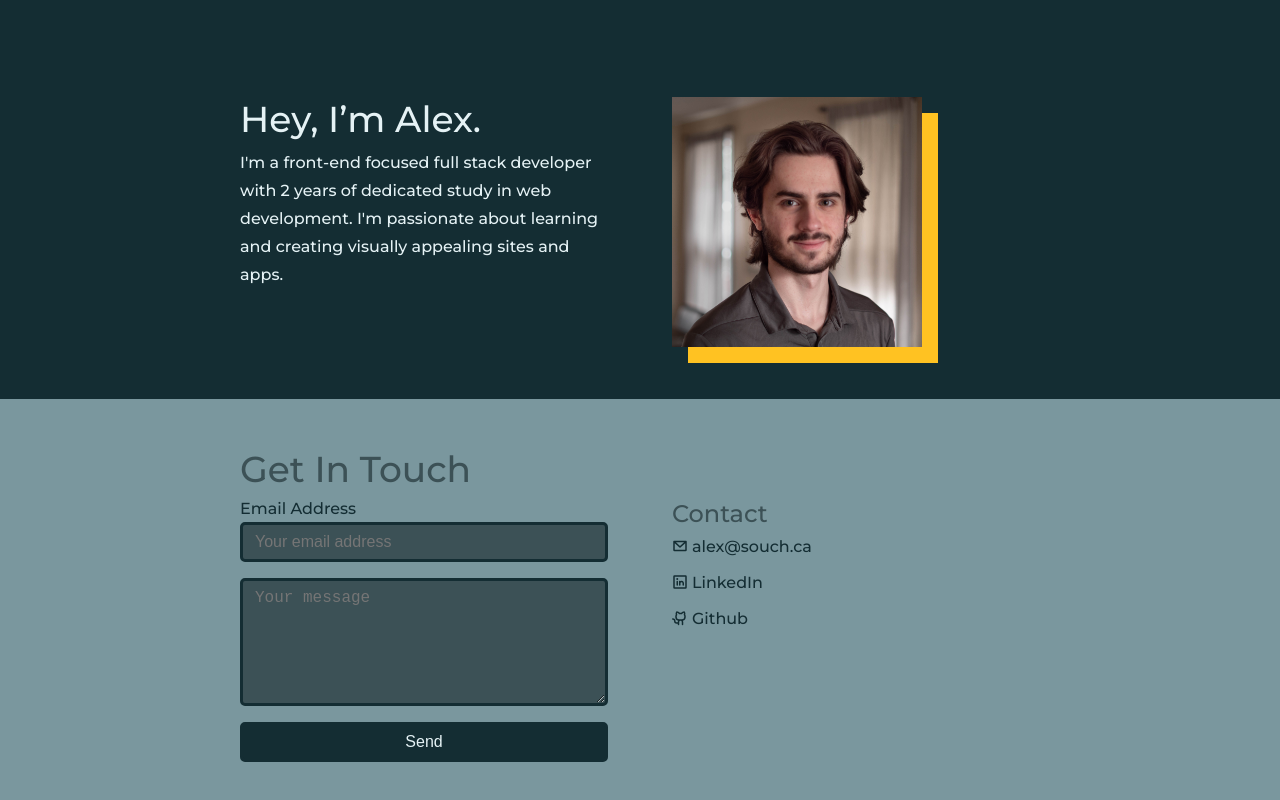
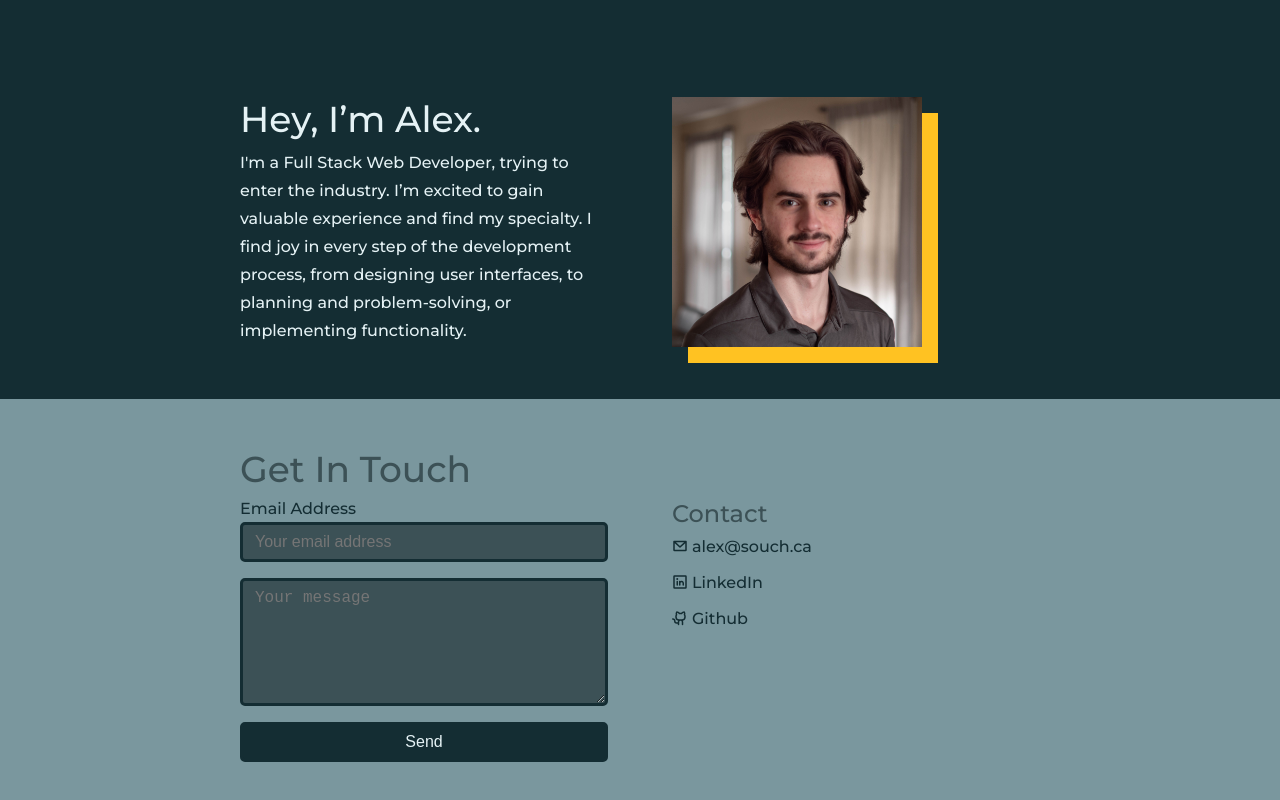
Before and after one commit to aSouchereau/dev.souch.ca, a Next.js app: page / in a window 1280 px wide. Shown: the part 1978-2778 px from the top of the page. Built offline with nearby package versions, Linux system fonts and the light colour scheme; a web font is replaced by a local one.

Commit message:
Updated about me section

```diff
--- a/components/AboutSectionComponent.tsx
+++ b/components/AboutSectionComponent.tsx
@@ -4,7 +4,7 @@ export default function AboutSection() {
     return <section id='about'>
         <div className='about-item intro-paragraph'>
             <h2 className='light'>Hey, I’m Alex. </h2>
-            <p className='light'>I'm a front-end focused full stack developer with 2 years of dedicated study in web development. I'm passionate about learning and creating visually appealing sites and apps.</p>
+            <p className='light'>I'm a Full Stack Web Developer, trying to enter the industry. I’m excited to gain valuable experience and find my specialty. I find joy in every step of the development process, from designing user interfaces, to planning and problem-solving, or implementing functionality.</p>
         </div>
         <div className='about-item image-wrapper'>
             <Image src="/images/portrait.jpg" alt="Picture of Me" loading='lazy' width={250} height={250}/>
```
